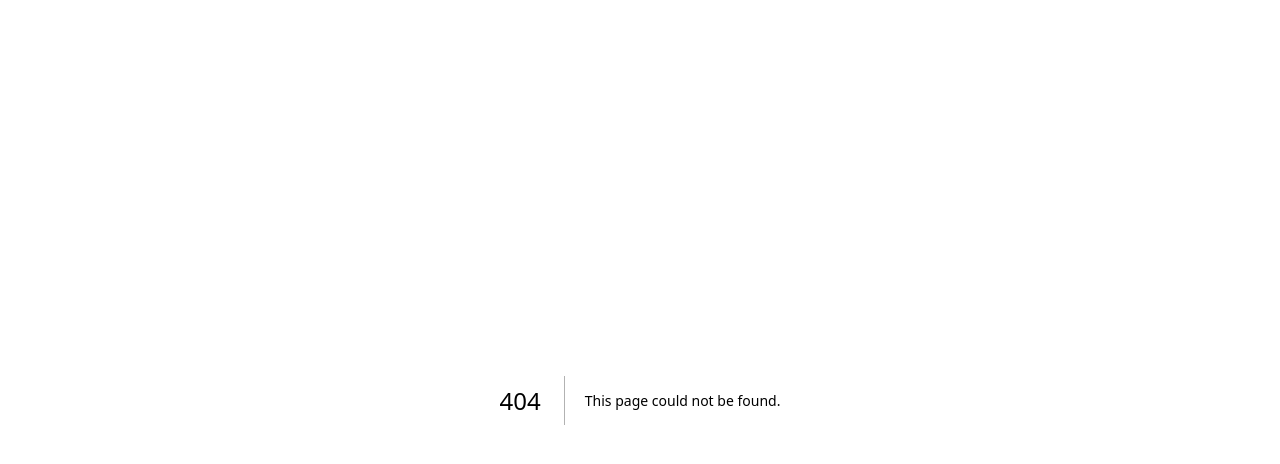
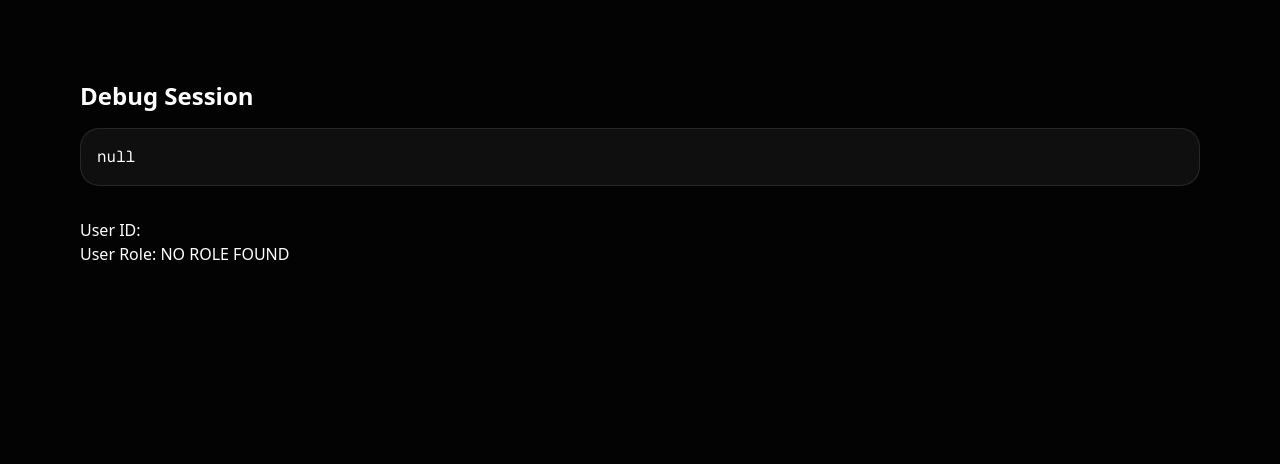
Before and after one commit to caspecor/QuedaMoto, a Next.js app: page /test-role in a window 1280 px wide. Before the commit this address had no page. Shown: the top 464 px of the page. Built offline with nearby package versions, Linux system fonts and the light colour scheme; no server answers.

Commit message:
fix: multiple fixes for admin button visibility

```diff
--- /dev/null
+++ b/src/app/test-role/page.tsx
@@ -0,0 +1,18 @@
+import { auth } from "@/auth"
+
+export default async function TestRolePage() {
+  const session = await auth()
+
+  return (
+    <div className="p-20 text-white space-y-4">
+      <h1 className="text-2xl font-bold">Debug Session</h1>
+      <pre className="p-4 bg-white/5 rounded-xl border border-white/10 overflow-auto">
+        {JSON.stringify(session, null, 2)}
+      </pre>
+      <div className="mt-8">
+        <p>User ID: {session?.user?.id}</p>
+        <p>User Role: {session?.user?.role || "NO ROLE FOUND"}</p>
+      </div>
+    </div>
+  )
+}
--- a/src/auth.ts
+++ b/src/auth.ts
@@ -26,6 +26,7 @@ export const { handlers, auth, signIn, signOut } = NextAuth({
       return {
         id: user.id,
         name: user.username,
+        email: user.email,
         role: user.role
       }
       },
@@ -39,6 +40,7 @@ export const { handlers, auth, signIn, signOut } = NextAuth({
       if (user) {
         token.id = user.id
         token.name = user.name
+        token.email = user.email
         // @ts-ignore
         token.role = user.role
       }
@@ -48,6 +50,7 @@ export const { handlers, auth, signIn, signOut } = NextAuth({
       if (session.user) {
         session.user.id = token.id as string
         session.user.name = token.name
+        session.user.email = token.email as string
         // @ts-ignore
         session.user.role = token.role as string
       }
--- a/src/components/layout/BottomNav.tsx
+++ b/src/components/layout/BottomNav.tsx
@@ -2,7 +2,7 @@
 
 import Link from 'next/link'
 import { usePathname } from 'next/navigation'
-import { Home, Map, PlusCircle, User, LayoutDashboard, Zap } from 'lucide-react'
+import { Home, Map, PlusCircle, User, LayoutDashboard, Zap, Shield } from 'lucide-react'
 import { cn } from '@/lib/utils'
 import { useSession } from 'next-auth/react'
 import { getUserAvatar } from '@/app/(main)/meetups/actions'
@@ -30,6 +30,7 @@ export function BottomNav({ user: initialUser }: { user?: any }) {
     ...(isLoggedIn
       ? [
           { name: 'Crear', href: '/meetups/create', icon: PlusCircle, highlight: true },
+          ...(user.role === 'admin' || user.email === 'admin@quedamoto.com' ? [{ name: 'Admin', href: '/admin', icon: Shield }] : []),
           { name: 'Garaje', href: '/dashboard', icon: LayoutDashboard },
           { name: 'Perfil', href: '/profile', icon: User },
         ]
--- a/src/components/layout/Navbar.tsx
+++ b/src/components/layout/Navbar.tsx
@@ -80,7 +80,7 @@ export function Navbar({ user: initialUser }: { user?: any }) {
             <div className="flex items-center gap-4">
               {user ? (
                 <>
-                  {user.role === 'admin' && (
+                  {(user.role === 'admin' || user.email === 'admin@quedamoto.com') && (
                     <Link
                       href="/admin"
                       className="flex items-center gap-2 px-4 h-10 rounded-full bg-red-500/20 border border-red-500/30 text-red-400 hover:bg-red-500/30 font-bold transition-all"
```
